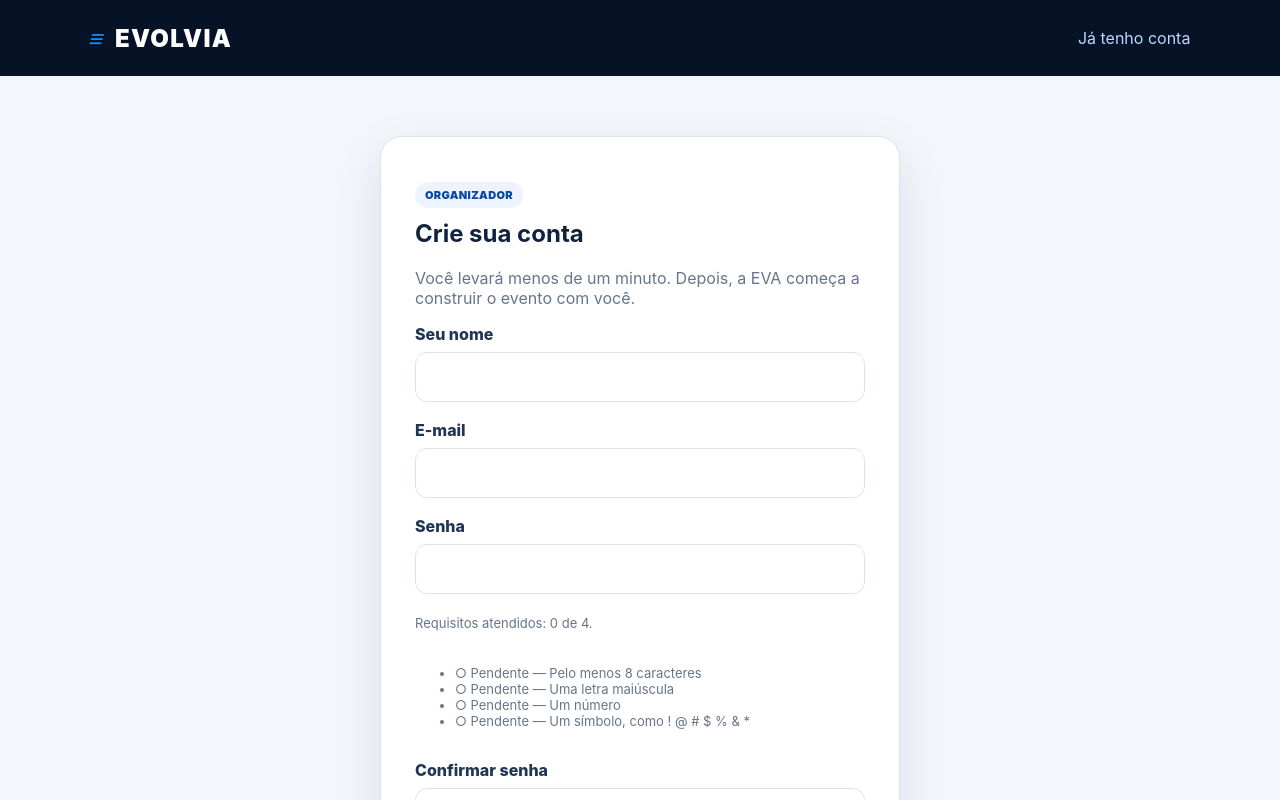
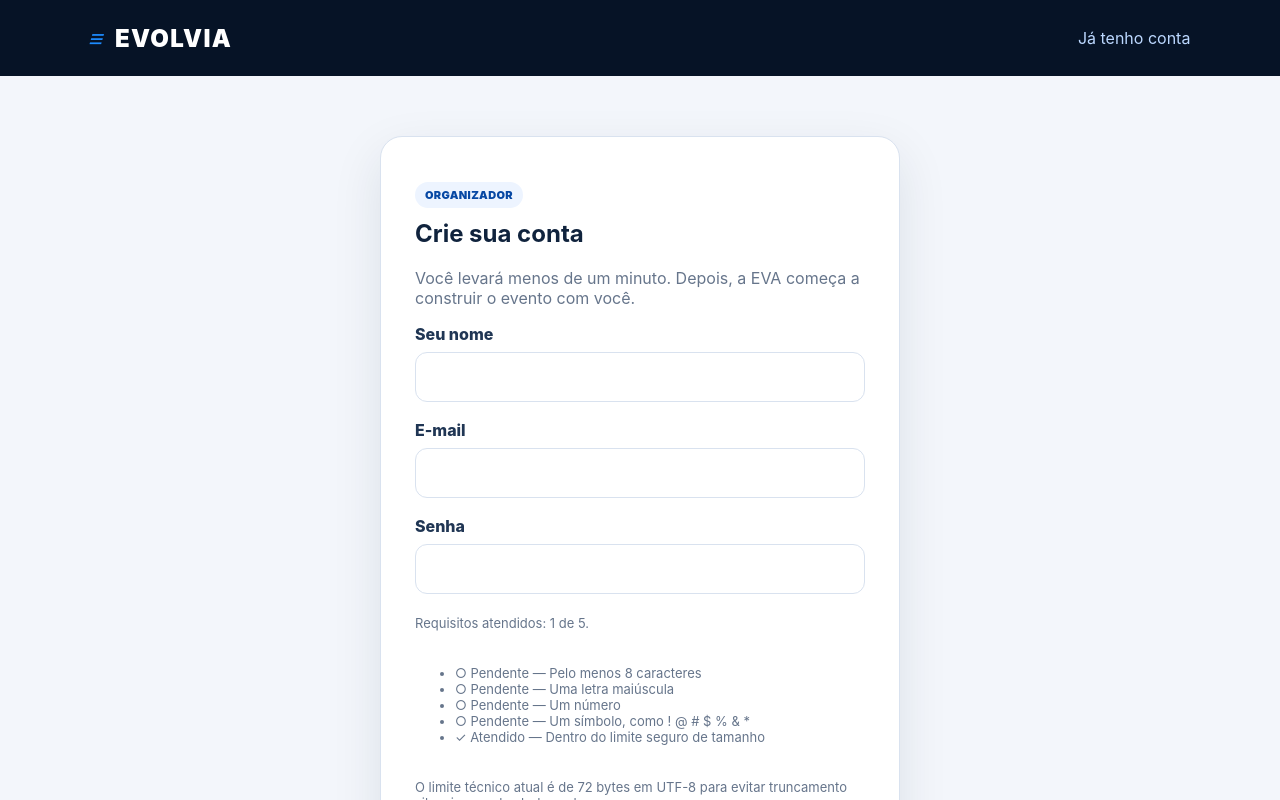
Before and after one commit to evolvia-tecnologia/evolvia-platform, a Next.js app in the folder apps/web/: page /cadastro in a window 1280 px wide. Shown: the top 800 px of the page. Built offline with nearby package versions, Linux system fonts and the light colour scheme.

Commit message:
security: refletir limite seguro da senha na interface

```diff
--- a/apps/web/app/cadastro/page.tsx
+++ b/apps/web/app/cadastro/page.tsx
@@ -11,9 +11,18 @@ type AuthResponse = {
 };
 
 const PASSWORD_MIN_LENGTH = 8;
+const PASSWORD_MAX_BCRYPT_BYTES = 72;
 const UPPERCASE_PATTERN = /\p{Lu}/u;
 const NUMBER_PATTERN = /\p{N}/u;
 const SYMBOL_PATTERN = /[^\p{L}\p{N}\s]/u;
+
+function passwordCharacterLength(value: string): number {
+  return Array.from(value).length;
+}
+
+function passwordUtf8ByteLength(value: string): number {
+  return new TextEncoder().encode(value).length;
+}
 
 export default function CadastroPage() {
   const router = useRouter();
@@ -24,10 +33,14 @@ export default function CadastroPage() {
 
   const passwordChecks = useMemo(
     () => [
-      { label: 'Pelo menos 8 caracteres', complete: password.length >= PASSWORD_MIN_LENGTH },
+      { label: 'Pelo menos 8 caracteres', complete: passwordCharacterLength(password) >= PASSWORD_MIN_LENGTH },
       { label: 'Uma letra maiúscula', complete: UPPERCASE_PATTERN.test(password) },
       { label: 'Um número', complete: NUMBER_PATTERN.test(password) },
       { label: 'Um símbolo, como ! @ # $ % & *', complete: SYMBOL_PATTERN.test(password) },
+      {
+        label: 'Dentro do limite seguro de tamanho',
+        complete: passwordUtf8ByteLength(password) <= PASSWORD_MAX_BCRYPT_BYTES,
+      },
     ],
     [password],
   );
@@ -106,7 +119,7 @@ export default function CadastroPage() {
               required
               minLength={PASSWORD_MIN_LENGTH}
               autoComplete="new-password"
-              aria-describedby="password-requirements password-progress"
+              aria-describedby="password-requirements password-progress password-size-note"
               value={password}
               onChange={(event) => setPassword(event.target.value)}
             />
@@ -120,6 +133,9 @@ export default function CadastroPage() {
                 </li>
               ))}
             </ul>
+            <p className="muted small" id="password-size-note">
+              O limite técnico atual é de 72 bytes em UTF-8 para evitar truncamento silencioso no hash da senha.
+            </p>
           </div>
 
           <div className="form-group">
```
